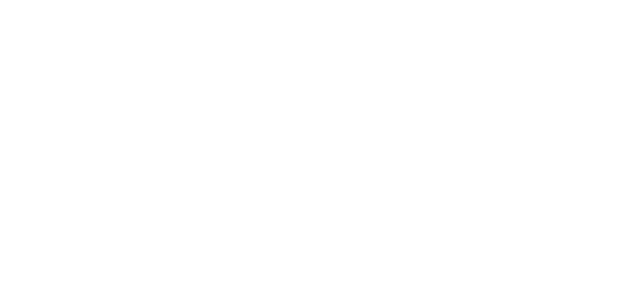
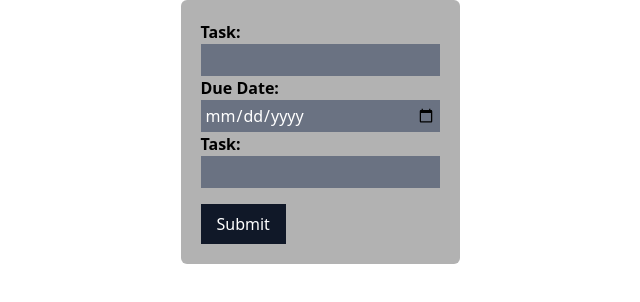
Before and after one commit to Phoenix-Domain/my-typescript-app, a React (Vite) app: page / in a window 1280 px wide. Shown: the top 302 px of the page, without its empty margins (320-960 px from the left). Built offline with nearby package versions, Linux system fonts and the light colour scheme.

Commit message:
feat: Create todo app

```diff
--- a/src/App.tsx
+++ b/src/App.tsx
@@ -1,9 +1,10 @@
 import './App.css';
+import Form from './components/Form';
 
 function App() {
    return (
     <>
-
+      <Form />
     </>
   )
 }
--- /dev/null
+++ b/src/components/Button.tsx
@@ -0,0 +1,15 @@
+interface buttonType{
+    content: string,
+    style: string,
+    type: 'button' | 'submit' | 'reset'
+}
+
+function button({ style, content, type }: buttonType){
+    return(
+        <button type={type} className={style}>
+            {content}
+        </button>
+    )
+}
+
+export default button;
--- /dev/null
+++ b/src/components/Form.tsx
@@ -0,0 +1,32 @@
+import Button from "./Button.tsx";
+
+function Form(){
+    return(
+        <>
+            <form action="" className="p-5 rounded-md bg-[rgba(0,0,0,0.3)] w-fit m-auto">
+                <label htmlFor="task" className="font-semibold">
+                    Task:
+                </label>
+                <input id='task' type="text" className='outline-0 text-white bg-gray-500 block p-1 w-full'  />
+
+                <label htmlFor="task" className="font-semibold">
+                    Due Date:
+                </label>
+                <input id='task' type="date" className='outline-0 text-white bg-gray-500 block p-1 w-full'  />
+
+                <label htmlFor="task" className="font-semibold">
+                    Task:
+                </label>
+                <input id='task' type="text" className='outline-0 text-white bg-gray-500 block p-1 w-full'  />
+
+                <Button
+                    type='submit'
+                    content='Submit'
+                    style='bg-gray-900 mt-4 py-2 px-4 text-white active:bg-white active:text-gray-900'
+                />
+            </form>
+        </>
+    )
+}
+
+export default Form;
```
Also changed, not shown: src/components/Text.tsx (added).
